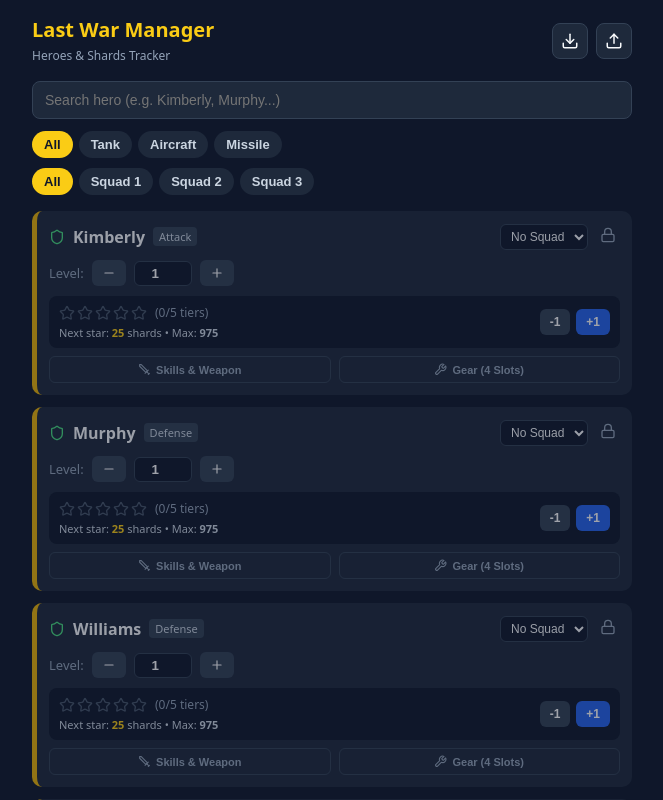
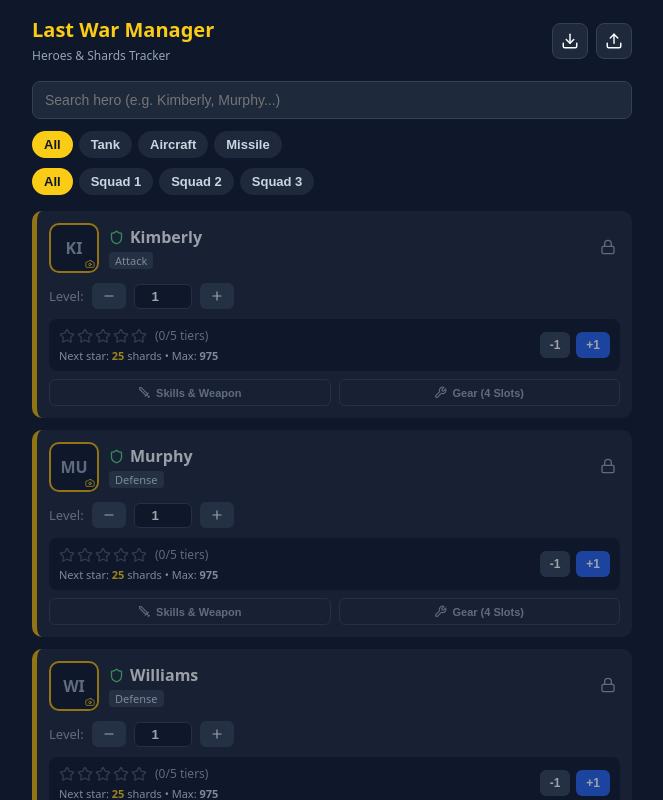
Before and after one commit to Pierba80/last-war-heroes-manager, a React (Vite) app: page / in a window 1280 px wide. Shown: the top 800 px of the page, without its empty margins (308-971 px from the left). Built offline with nearby package versions, Linux system fonts and the light colour scheme.

Commit message:
Refactor HeroCard to include HeroAvatar component

```diff
--- a/src/components/HeroCard.jsx
+++ b/src/components/HeroCard.jsx
@@ -3,12 +3,13 @@ import { Star, Shield, Plane, Rocket, Plus, Minus, Sparkles, Lock, Unlock, Sword
 import { calculateShardsNeeded } from '../data/heroesData';
 import HeroSkillsSection from './HeroSkillsSection';
 import HeroGearSection from './HeroGearSection';
+import HeroAvatar from './HeroAvatar';
 import { styles } from '../styles';
 
 const STAR_NUMBERS = Array.from({ length: 5 }, (_, i) => i + 1);
 
 export default function HeroCard({ hero, progress, onUpdate, onChangeTier }) {
-  const [activeTab, setActiveTab] = useState('none'); // 'none' | 'skills' | 'gear'
+  const [activeTab, setActiveTab] = useState('none');
   const shards = calculateShardsNeeded(progress.stars, progress.tiers, progress.isPromotedUR);
 
   const toggleTab = (tab) => {
@@ -16,9 +17,9 @@ export default function HeroCard({ hero, progress, onUpdate, onChangeTier }) {
   };
 
   const getTypeIcon = (type) => {
-    if (type === 'Tank') return <Shield size={16} color="#4ade80" />;
-    if (type === 'Aircraft') return <Plane size={16} color="#38bdf8" />;
-    return <Rocket size={16} color="#f87171" />;
+    if (type === 'Tank') return <Shield size={15} color="#4ade80" />;
+    if (type === 'Aircraft') return <Plane size={15} color="#38bdf8" />;
+    return <Rocket size={15} color="#f87171" />;
   };
 
   const getRarityBorder = () => {
@@ -54,34 +55,36 @@ export default function HeroCard({ hero, progress, onUpdate, onChangeTier }) {
         opacity: progress.unlocked ? 1 : 0.6,
       }}
     >
-      {/* Row 1: Name, Role, Squad, Unlock */}
-      <div style={{ display: 'flex', justifyContent: 'space-between', alignItems: 'center', marginBottom: '10px' }}>
-        <div style={{ display: 'flex', alignItems: 'center', gap: '8px' }}>
-          {getTypeIcon(hero.type)}
-          <strong style={{ fontSize: '16px' }}>{hero.name}</strong>
-          <span style={{ fontSize: '11px', padding: '2px 6px', borderRadius: '4px', backgroundColor: '#334155', color: '#cbd5e1' }}>
-            {hero.role}
-          </span>
+      {/* Row 1: Avatar, Name, Role, Squad, Unlock */}
+      <div style={{ display: 'flex', justifyContent: 'space-between', alignItems: 'center', marginBottom: '10px', gap: '8px' }}>
+        <div style={{ display: 'flex', alignItems: 'center', gap: '10px', minWidth: 0 }}>
+          <HeroAvatar
+            hero={hero}
+            avatar={progress.avatar}
+            borderColor={getRarityBorder()}
+            size={46}
+            editable={true}
+            onChangeAvatar={(imgData) => onUpdate(hero.id, { avatar: imgData })}
+          />
+          <div style={{ minWidth: 0 }}>
+            <div style={{ display: 'flex', alignItems: 'center', gap: '6px' }}>
+              {getTypeIcon(hero.type)}
+              <strong style={{ fontSize: '16px', whiteSpace: 'nowrap', overflow: 'hidden', textOverflow: 'ellipsis' }}>
+                {hero.name}
+              </strong>
+            </div>
+            <span style={{ fontSize: '11px', padding: '1px 6px', borderRadius: '4px', backgroundColor: '#334155', color: '#cbd5e1', display: 'inline-block', marginTop: '3px' }}>
+              {hero.role}
+            </span>
+          </div>
         </div>
 
-        <div style={{ display: 'flex', alignItems: 'center', gap: '8px' }}>
-          <select
-            value={progress.squad || ''}
-            onChange={(e) => onUpdate(hero.id, { squad: e.target.value ? Number(e.target.value) : null })}
-            style={{
-              backgroundColor: '#0f172a',
-              color: '#f8fafc',
-              border: '1px solid #334155',
-              borderRadius: '6px',
-              padding: '4px 6px',
-              fontSize: '12px',
-            }}
-          >
-            <option value="">No Squad</option>
-            <option value="1">Squad 1</option>
-            <option value="2">Squad 2</option>
-            <option value="3">Squad 3</option>
-          </select>
+        <div style={{ display: 'flex', alignItems: 'center', gap: '6px' }}>
+          {progress.squad && (
+            <span style={{ fontSize: '11px', padding: '3px 7px', borderRadius: '6px', backgroundColor: '#0f172a', border: '1px solid #334155', color: '#facc15', fontWeight: 'bold' }}>
+              Squad {progress.squad}
+            </span>
+          )}
 
           <button
             onClick={() => onUpdate(hero.id, { unlocked: !progress.unlocked })}
@@ -198,4 +201,4 @@ export default function HeroCard({ hero, progress, onUpdate, onChangeTier }) {
       )}
     </div>
   );
-  }
+      }
```
